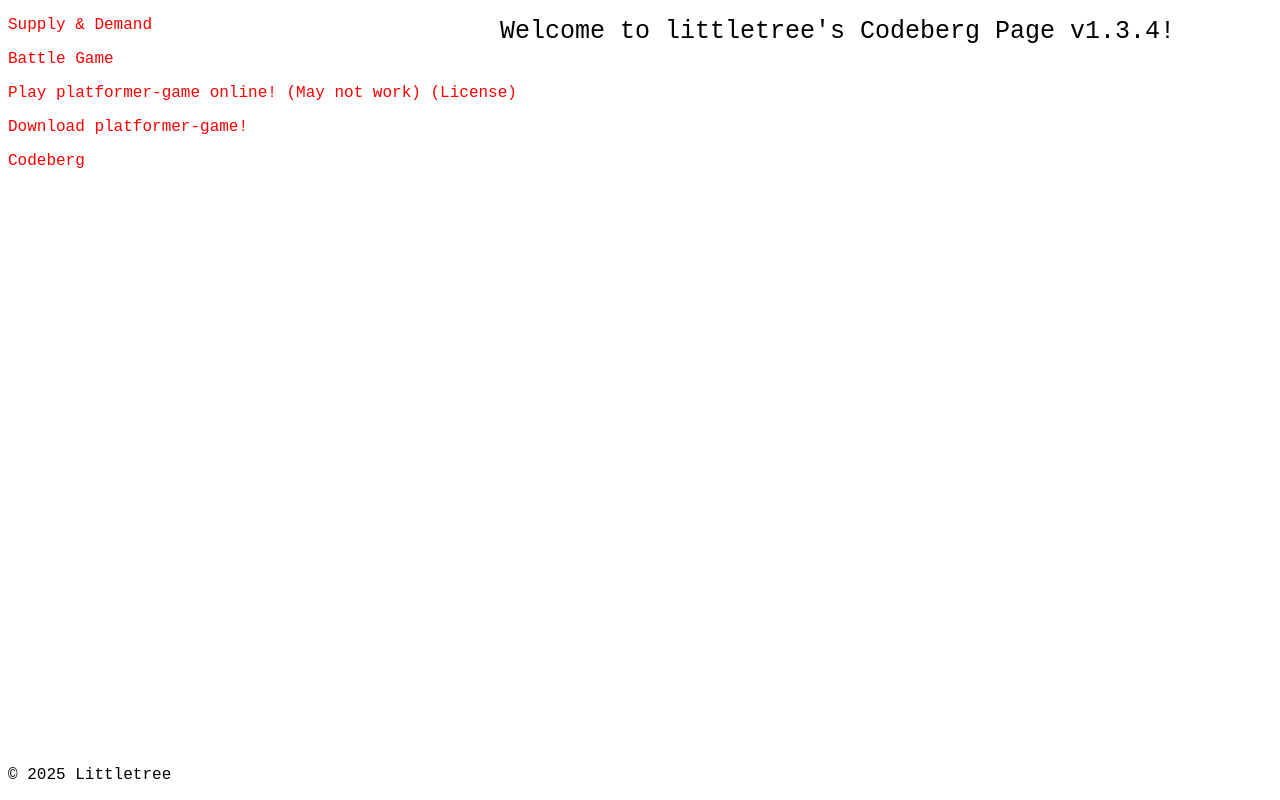
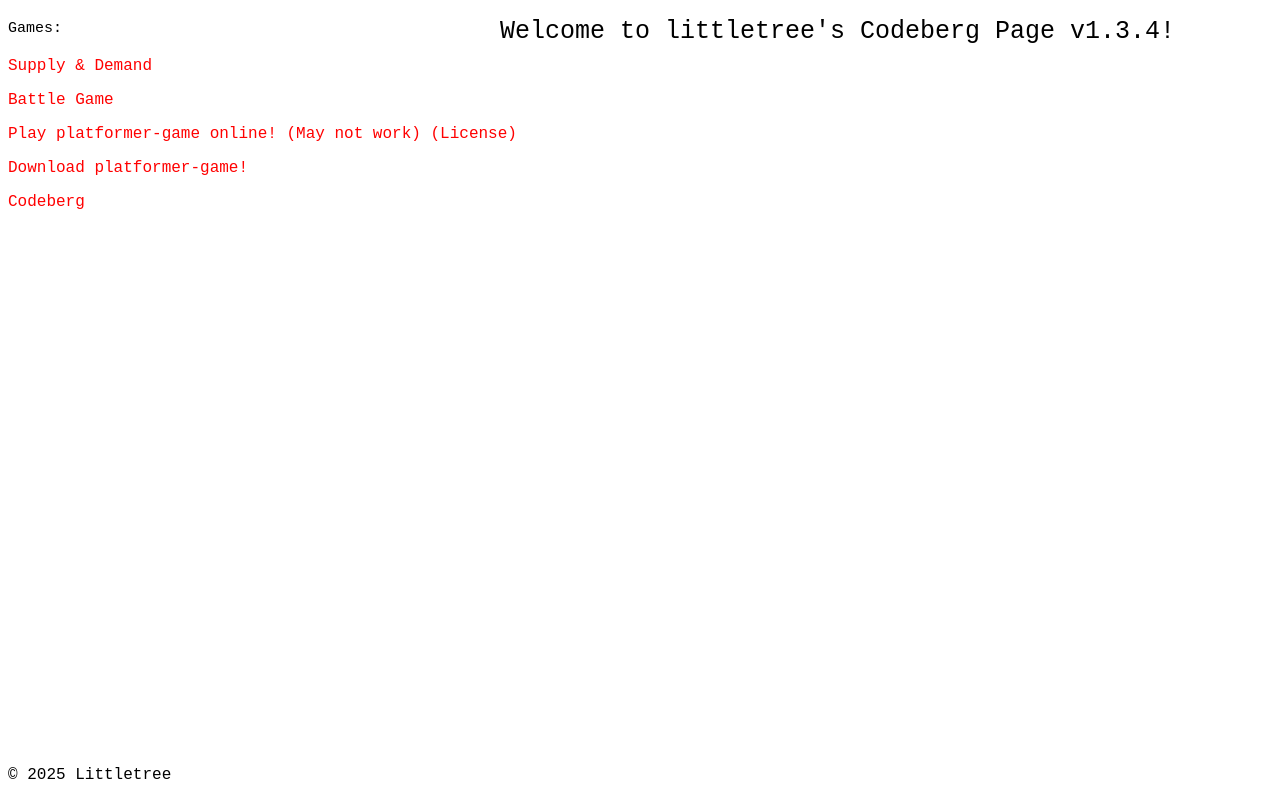
Before and after one commit to littletree866/website, a plain HTML site: page index.html in a window 1280 px wide. Drawn offline with Linux system fonts and the light colour scheme.

Commit message:
5.27.2025

```diff
--- a/index.html
+++ b/index.html
@@ -12,6 +12,7 @@
         document.getElementById('copyright-year').textContent = new Date().getFullYear();
         </script>
         <h1>Welcome to littletree's Codeberg Page v1.3.4!</h1>
+        <h4>Games:</h4>
         <script src="footer.js"></script>
         <p><a href="money.html">Supply & Demand</a></p>
         <p><a href="wizardgame.html">Battle Game</a></p>
```
Also changed, not shown: wizardgame.html (+2 -1 lines), version_history.txt.
